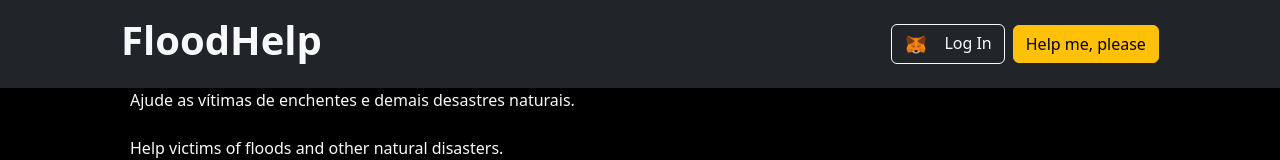
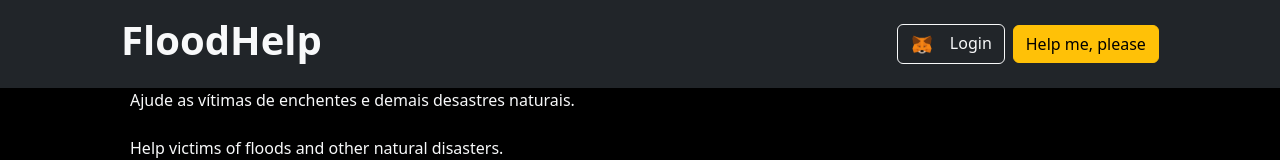
Before and after one commit to humbertoromanojr/web3-floodHelp, a Next.js app in the folder dapp/: page / in a window 1280 px wide. Shown: the top 160 px of the page. Built offline with nearby package versions, Linux system fonts and the light colour scheme.

Commit message:
Integrate DoLogin function

```diff
--- a/dapp/src/components/Header.js
+++ b/dapp/src/components/Header.js
@@ -1,4 +1,12 @@
+"use client";
+
+import { doLogin } from "@/services/Web3Service";
+
 export default function Header() {
+  function handleLogin() {
+    doLogin("hi");
+  }
+
   return (
     <header className="p-3 text-bg-dark">
       <div className="container">
@@ -17,8 +25,9 @@ export default function Header() {
                 alt="logo metamask"
                 width="24"
                 className="me-3"
+                onClick={handleLogin}
               />
-              Log In
+              Login
             </button>
             <a href="/create" className="btn btn-warning">
               Help me, please
```
